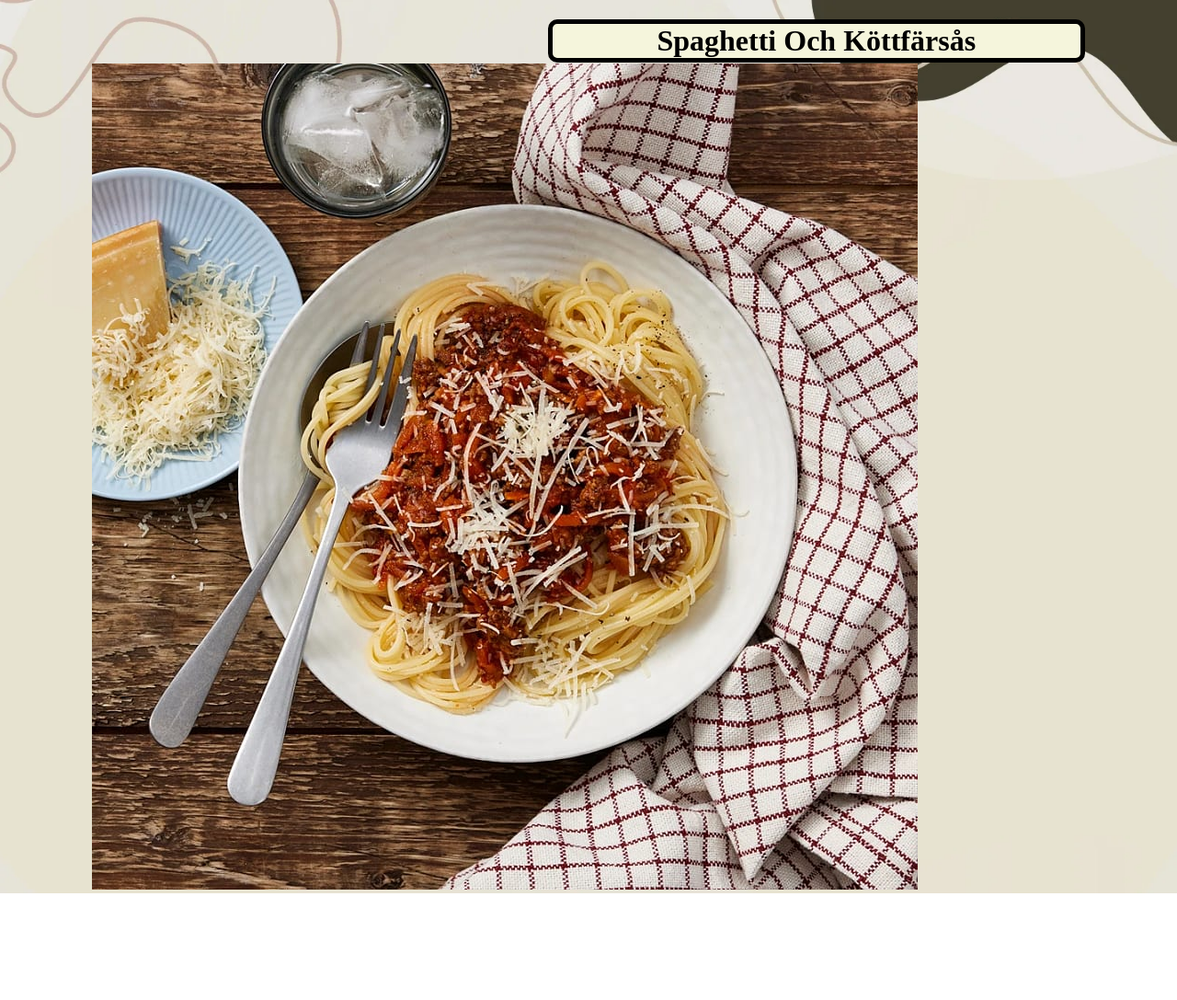
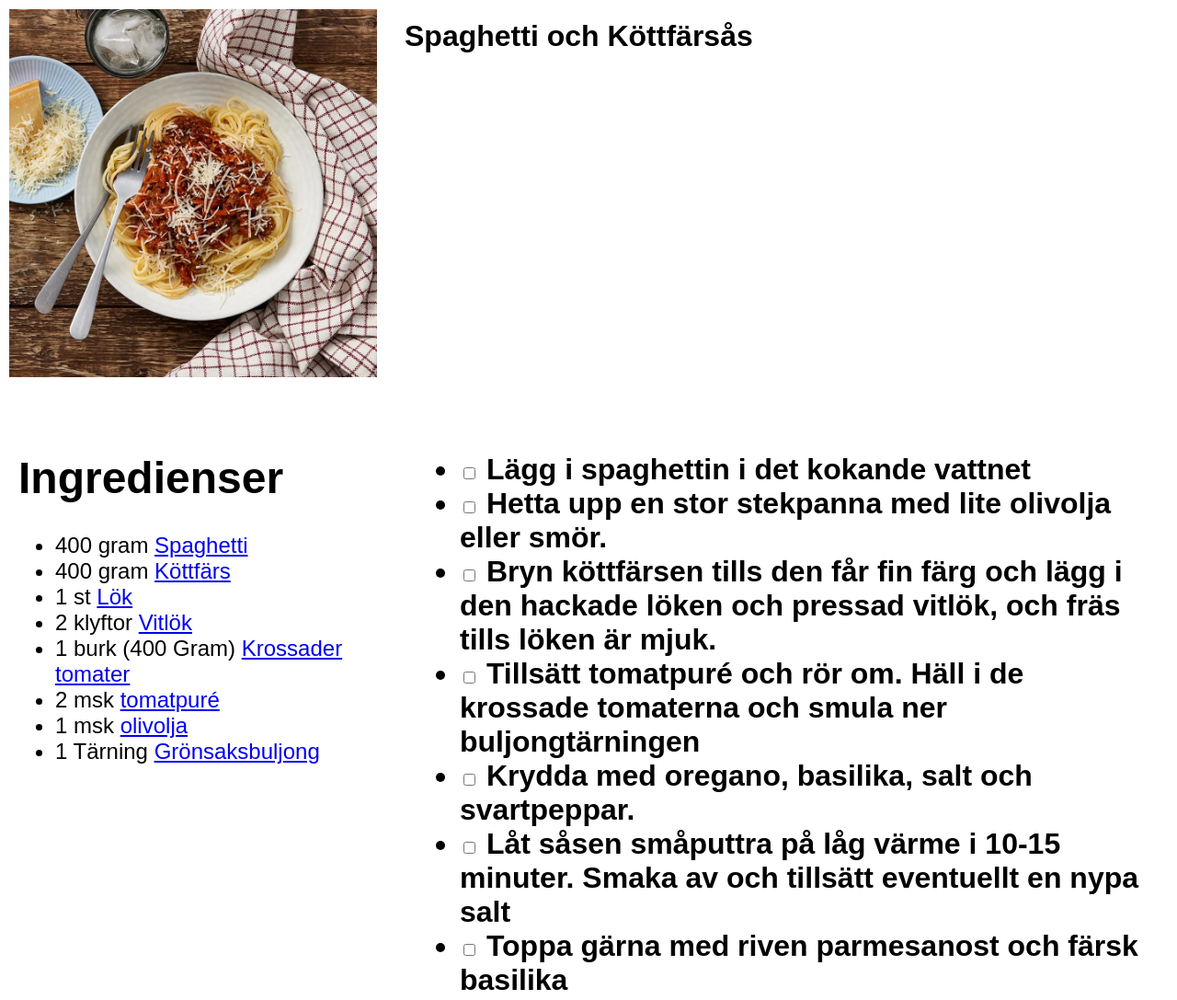
Before and after one commit to NoahHelling/Recept-Upp, a plain HTML site: page index.html in a window 1280 px wide. Shown: the whole page at 92% size. Before the commit the page ends 971 px from the top, so only its background shows below. Drawn offline with Linux system fonts and the light colour scheme.

Commit message:
Recept KLAR

```diff
--- a/index.html
+++ b/index.html
@@ -3,18 +3,43 @@
 <head>
     <meta charset="UTF-8">
     <meta name="viewport" content="width=device-width, initial-scale=1.0">
-    <title>Recept Spaghetti och Köttfärsås</title>
+    <title>Document</title>
     <link rel="stylesheet" href="style.css">
 </head>
 <body>
-    <div class="rubrik1"></div>
-    <h1 class="rubrik2">Spaghetti Och Köttfärsås</h1>
+    <div class="Rubrik"></div>
+    <h1 class="Rubrik2">Spaghetti och Köttfärsås</h1>
 
-    <div class="Köttfärsås">
-        <img class="Köttfärsåsbild" src="/hchsnpxo3gkm8zyzxp5j.jpg" alt="Spaghetti och Köttfärsås">
+    <div class="Bild">
+        <img src="hchsnpxo3gkm8zyzxp5j.jpg" alt="Spaghetti och Köttfärsås">
     </div>
 
-    <div class="Instruktioner"></div>
-        <h1 class="Instruktioner2"></h1>
+    <div class="Instruktioner">
+        <h1 class="Instruktioner2">
+        <ul>
+            <li><label><input type="checkbox" id="1."> <span>Lägg i spaghettin i det kokande vattnet</span></label></li>
+            <li><label><input type="checkbox" id="2."> <span>Hetta upp en stor stekpanna med lite olivolja eller smör.</span></label></li>
+            <li><label><input type="checkbox" id="3."> <span>Bryn köttfärsen tills den får fin färg och lägg i den hackade löken och pressad vitlök, och fräs tills löken är mjuk.</span></label></li>
+            <li><label><input type="checkbox" id="4."> <span>Tillsätt tomatpuré och rör om. Häll i de krossade tomaterna och smula ner buljongtärningen </span></label></li>
+            <li><label><input type="checkbox" id="5."> <span>Krydda med oregano, basilika, salt och svartpeppar.</span></label></li>
+            <li><label><input type="checkbox" id="6."> <span>Låt såsen småputtra på låg värme i 10-15 minuter. Smaka av och tillsätt eventuellt en nypa salt</span></label></li>
+            <li><label><input type="checkbox" id="7."> <span>Toppa gärna med riven parmesanost och färsk basilika</span></label></li>
+        </ul>
+    </div>
+
+    <div class="Ingredienser">
+        <h1 class="Lista_titel">Ingredienser</h1>
+        <ul class="Ingredienser2">
+            <li><label id="Spaghetti"> <span>400 gram <a href="https://www.mathem.se/se/products/5831-barilla-spaghetti-1kg-barilla/">Spaghetti</a></span></label></li>
+            <li><label id="kottfars"> <span>400 gram <a href="https://www.mathem.se/se/products/2939-garant-hogrevsfars-13-500g-garant/">Köttfärs</a></span></label></li>
+            <li><label id="Lök">1 st <span><a href="https://www.mathem.se/se/products/4445-frukt-gront-lok-gul-styck-klass1-sverige/">Lök</a></span></label></li>
+            <li><label id="Vitlök"> 2 klyftor <span><a href="https://www.mathem.se/se/products/7365-frukt-gront-vitlok-klass1-spanien/">Vitlök</a></span></label></li>
+            <li><label id="Krossade tomater">1 burk (400 Gram) <span><a href="https://www.mathem.se/se/products/7505-garant-krossade-tomater-garant/">Krossader tomater</a></span></label></li>
+            <li><label id="tomatpuré">2 msk <span><a href="https://www.mathem.se/se/products/5028-mutti-tomatpure-200g-mutti/">tomatpuré</a></span></label></li>
+            <li><label id="olivolja">1 msk <span><a href="https://www.mathem.se/se/products/38978-garant-olivolja-extra-virgin/">olivolja</a></span></label></li>
+            <li><label id="Grönsaksbuljong">1 Tärning <span><a href="https://www.mathem.se/se/products/4817-knorr-gronsaksbuljong-10-p-knorr/">Grönsaksbuljong</a></span></label></li>
+        </ul>
+    </div>
+
 </body>
 </html>
--- a/style.css
+++ b/style.css
@@ -1,44 +1,47 @@
-body{
+body {
+    font-family: Arial, sans-serif;
+    margin: 0;
+    padding: 0;
     display: grid;
-    grid-template-columns: 1fr, 1fr, 1fr;
-    grid-template-rows: 1fr, 2fr;
-    margin: 0 100px;
+    grid-template-columns: 1fr 2fr;
+    grid-template-rows: auto 1fr;
     gap: 20px;
-    background-image: url('/1600w-DwzHWC9oTFs.webp');
-    background-size: cover;
-    background-repeat: no-repeat;
-    background-attachment: fixed;
 }
 
-.rubrik{
-    grid-column: 1/ 3;
+.Rubrik {
     grid-row: 1 / 2;
+    grid-column: 1/2;
+    padding: 20px;
+    text-align: center;
+    font-size: 1.5em;
+    display: flex;
+    justify-content: center;
+    align-items: center;
 }
 
-.rubrik2{
-    grid-column: 3 / 3;
-    grid-row: 1 / 3;
-    border: 5px solid black;
-    border-radius: 10px;
-    text-align: center;
-    background-color: beige;
+.Bild {
+    grid-row: 1/2;
+    grid-column: 1/2;
+    display: flex;
+    justify-content: center;
+    padding: 10px;
 }
 
-.Köttfärsås{
-    grid-column: 1 / 3;
-    grid-row: 2 / 3;
-    max-width: 15px;
-    border-radius: 10px;
-    max-height: 15px;
+.Bild img {
+    max-width: 100%;
+    height: auto;
+    max-height: 550px;
 }
 
-.Köttfärsåsbild{
-    max-width: auto;
-    max-height: auto;
+.Ingredienser {
+    grid-row: 2;
+    grid-column: 1;
+    padding: 20px;
+    font-size: x-large;
 }
 
-.Instruktioner{
-    grid-column: 3 / 4;
-    grid-row: 1 / 3;
-    padding: 10;
+.Instruktioner {
+    grid-row: 2;
+    grid-column: 2;
+    padding: 20px;
 }
```
